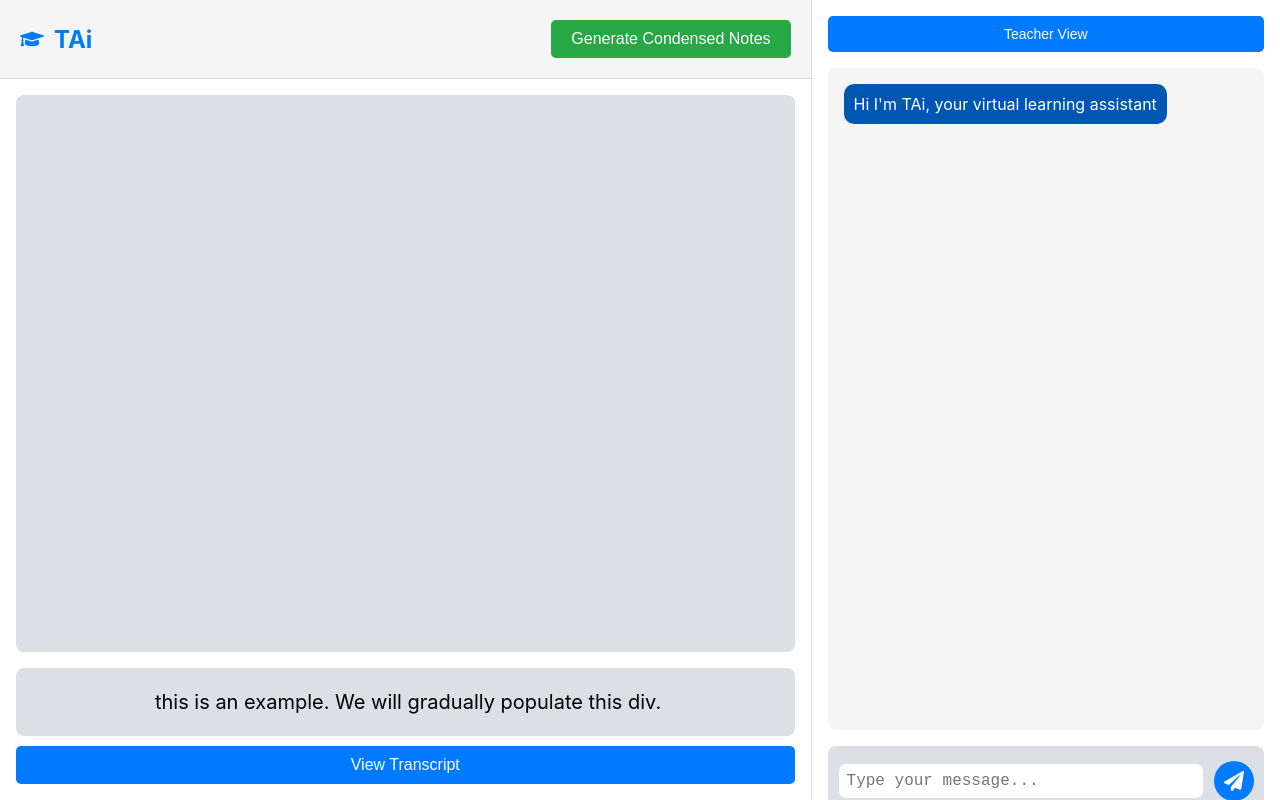
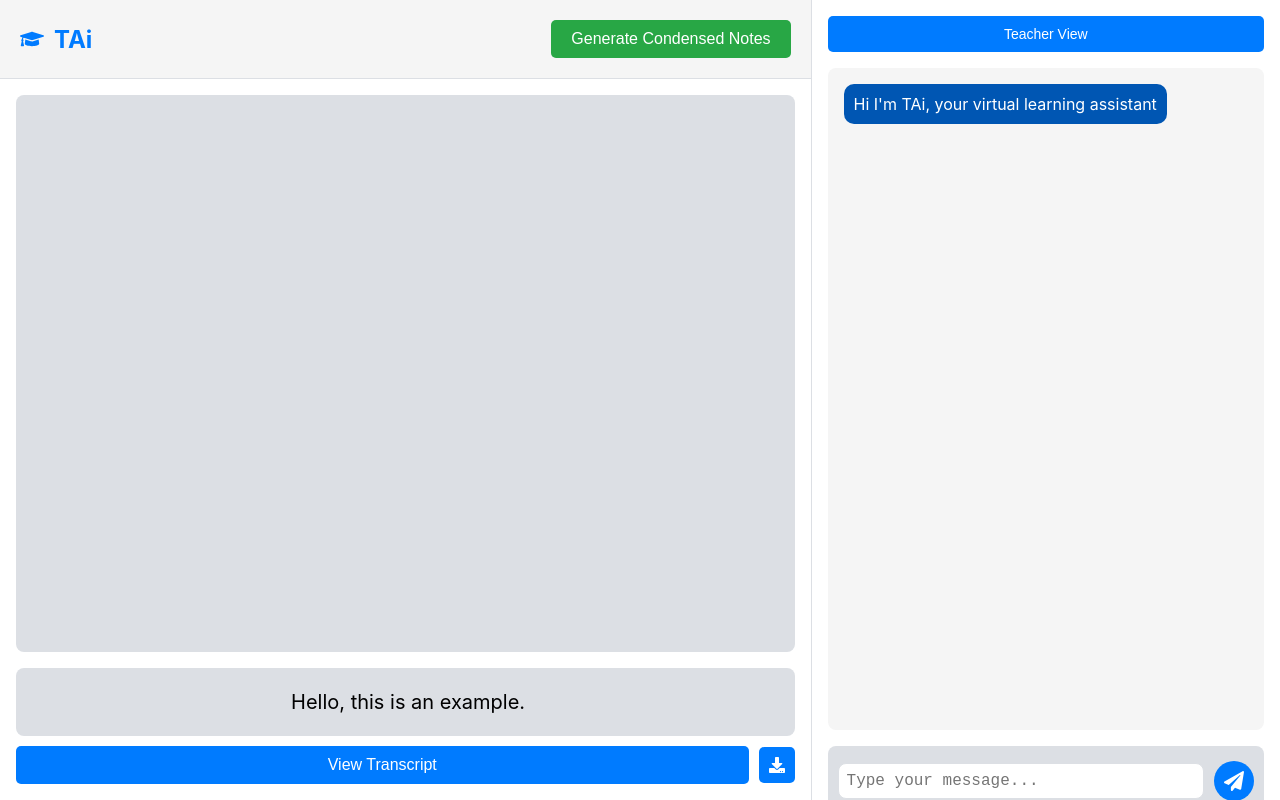
Before and after one commit to cmezzac/TAI, a React (Create React App) app in the folder front-end/: page / in a window 1280 px wide. Built offline with nearby package versions, Linux system fonts and the light colour scheme.

Commit message:
added transcript txt

```diff
--- a/front-end/src/App.css
+++ b/front-end/src/App.css
@@ -256,8 +256,14 @@
   white-space: pre-wrap;
 }
 
+.transcript-buttons {
+  display: flex;
+  align-items: center;
+  margin-top: 10px;
+}
+
 .expand-button {
-  margin-top: 10px;
+  flex: 1; /* Take up the remaining space */
   padding: 10px 20px;
   background-color: #007bff;
   color: white;
@@ -268,6 +274,24 @@
 }
 
 .expand-button:hover {
+  background-color: #0056b3;
+}
+
+.download-button {
+  margin-left: 10px;
+  padding: 10px;
+  background-color: #007bff;
+  color: white;
+  border: none;
+  border-radius: 5px;
+  cursor: pointer;
+  font-size: 16px;
+  display: flex;
+  align-items: center;
+  justify-content: center;
+}
+
+.download-button:hover {
   background-color: #0056b3;
 }
 
--- a/front-end/src/App.js
+++ b/front-end/src/App.js
@@ -1,7 +1,6 @@
 import React, { useState, useEffect, useRef } from "react";
 import "./App.css";
-import { FaPaperPlane } from "react-icons/fa"; // Import icon
-import { FaGraduationCap } from "react-icons/fa"; // Import academic logo
+import { FaPaperPlane, FaGraduationCap, FaDownload } from "react-icons/fa"; // Import icons
 
 const wordsArray = [
   "Hello,",
@@ -23,6 +22,7 @@ export default function App() {
   const [dynamicMessages, setDynamicMessages] = useState([]); // New state for dynamic messages
   const [currentDynamicMessage, setCurrentDynamicMessage] = useState(""); // New state for current dynamic message
   const [uploadedFiles, setUploadedFiles] = useState([]); // New state for uploaded files
+  const [transcript, setTranscript] = useState(""); // New state for transcript
   const footerRef = useRef(null);
   const middleBoxRef = useRef(null); // New ref for middle box
   const bottomBoxRef = useRef(null); // New ref for bottom box
@@ -33,7 +33,9 @@ export default function App() {
   useEffect(() => {
     const interval = setInterval(() => {
       if (currentIndex < wordsArray.length) {
-        setDisplayText((prevText) => prevText + " " + wordsArray[currentIndex]);
+        const newWord = wordsArray[currentIndex];
+        setDisplayText((prevText) => prevText + " " + newWord);
+        setTranscript((prevTranscript) => prevTranscript + " " + newWord);
         currentIndex++;
       } else {
         clearInterval(interval);
@@ -147,6 +149,15 @@ export default function App() {
     }
   };
 
+  const downloadTranscript = () => {
+    const element = document.createElement("a");
+    const file = new Blob([transcript], { type: "text/plain" });
+    element.href = URL.createObjectURL(file);
+    element.download = "transcript.txt";
+    document.body.appendChild(element); // Required for this to work in FireFox
+    element.click();
+  };
+
   return (
     <div className="App">
       <div className="main-wrapper">
@@ -173,9 +184,14 @@ export default function App() {
                       <p>{displayText}</p>
                     )}
                   </div>
-                  <button className="expand-button" onClick={toggleExpand}>
-                    {isExpanded ? "Collapse" : "View Transcript"}
-                  </button>
+                  <div className="transcript-buttons">
+                    <button className="expand-button" onClick={toggleExpand} style={{ flex: 1 }}>
+                      {isExpanded ? "Collapse" : "View Transcript"}
+                    </button>
+                    <button className="download-button" onClick={downloadTranscript}>
+                      <FaDownload />
+                    </button>
+                  </div>
                   {isExpanded && (
                     <div className="expanded-content">
                       {wordsArray.map((line, index) => (
@@ -201,6 +217,9 @@ export default function App() {
                       ))}
                     </ul>
                     <button>Start Presenting</button>
+                    <button className="download-button" onClick={downloadTranscript}>
+                      <FaDownload />
+                    </button>
                   </div>
                 </div>
               </>
```
